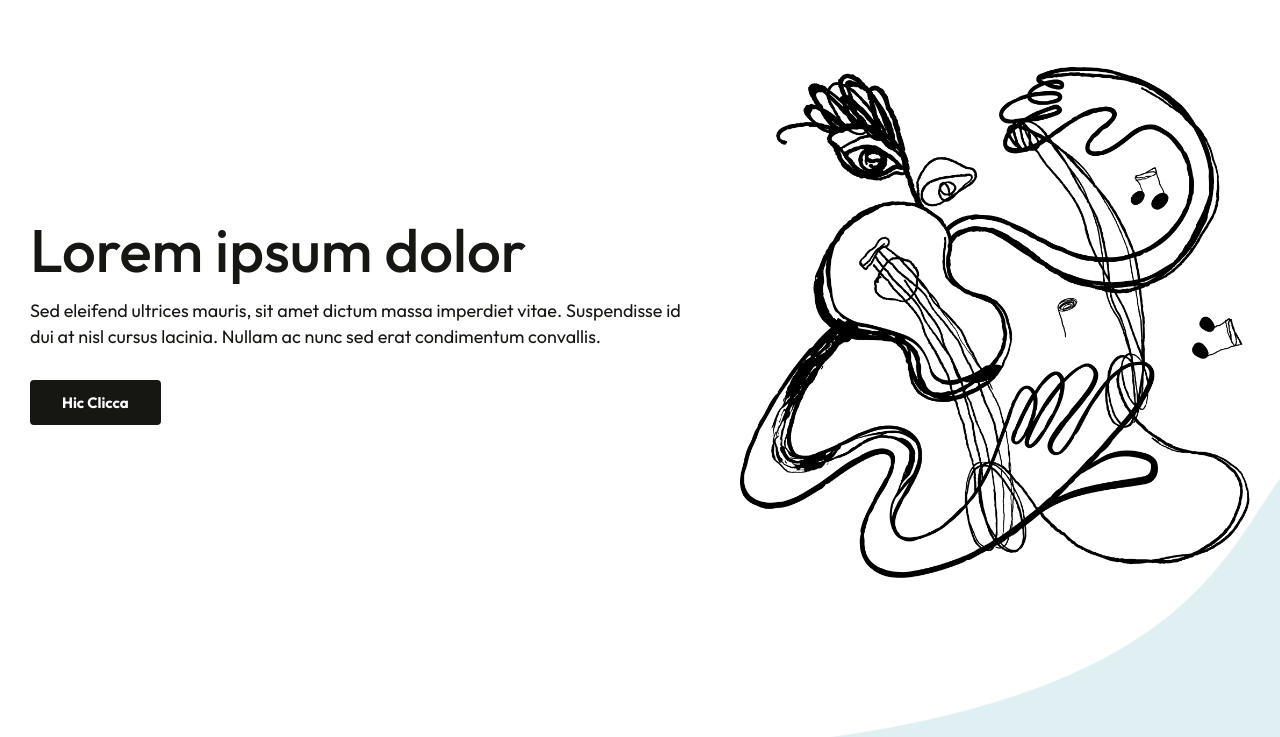
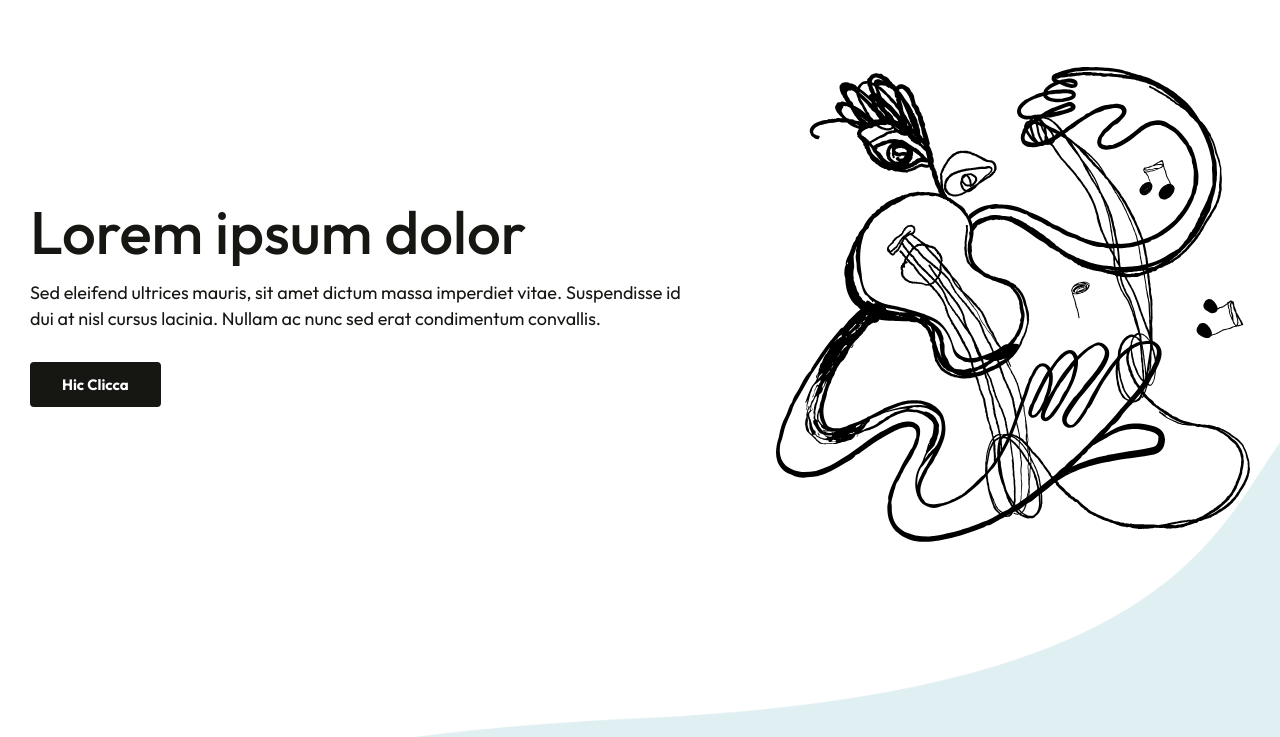
Before and after one commit to reliablepsd/sample-project, a website: page src/01-home.html in a window 1280 px wide. Shown: the part 63-800 px from the top of the page. Drawn offline with nearby package versions, Linux system fonts and the light colour scheme.

Commit message:
fix from Mary (test)

```diff
--- a/src/01-home.html
+++ b/src/01-home.html
@@ -30,8 +30,7 @@
 								<p><a href="#" class="btn">Hic Clicca</a></p>
 							</div>
 							<div>
-								<img src="assets/img/img1.png" srcset="assets/img/img1@2x.png" alt="img">
-								<!-- <img src="assets/img/img1.svg" alt="img"> -->
+								<img src="assets/img/img1.svg" alt="img">
 							</div>
 						</div>
 					</div>
--- a/src/assets/css/scss/_animation.scss
+++ b/src/assets/css/scss/_animation.scss
@@ -1,3 +1,6 @@
+.a-up {
+	will-change: transform;
+}
 .a-hidden {
 	opacity: 1;
 }
```
Also changed, not shown: docs/01-home.html (+1 -1 lines), docs/assets/css/css.css, src/assets/css/css.css, src/assets/img/img1.png (deleted), src/assets/img/img1@2x.png (deleted).
